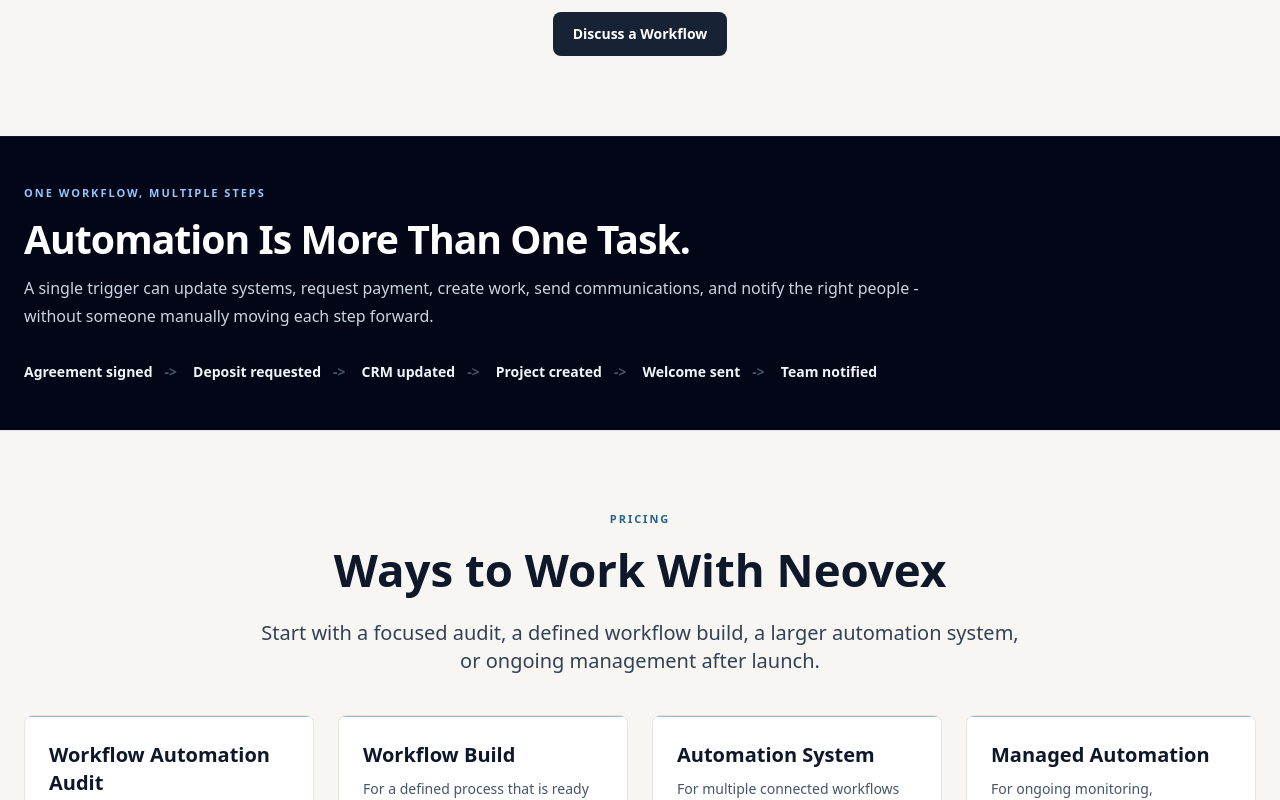
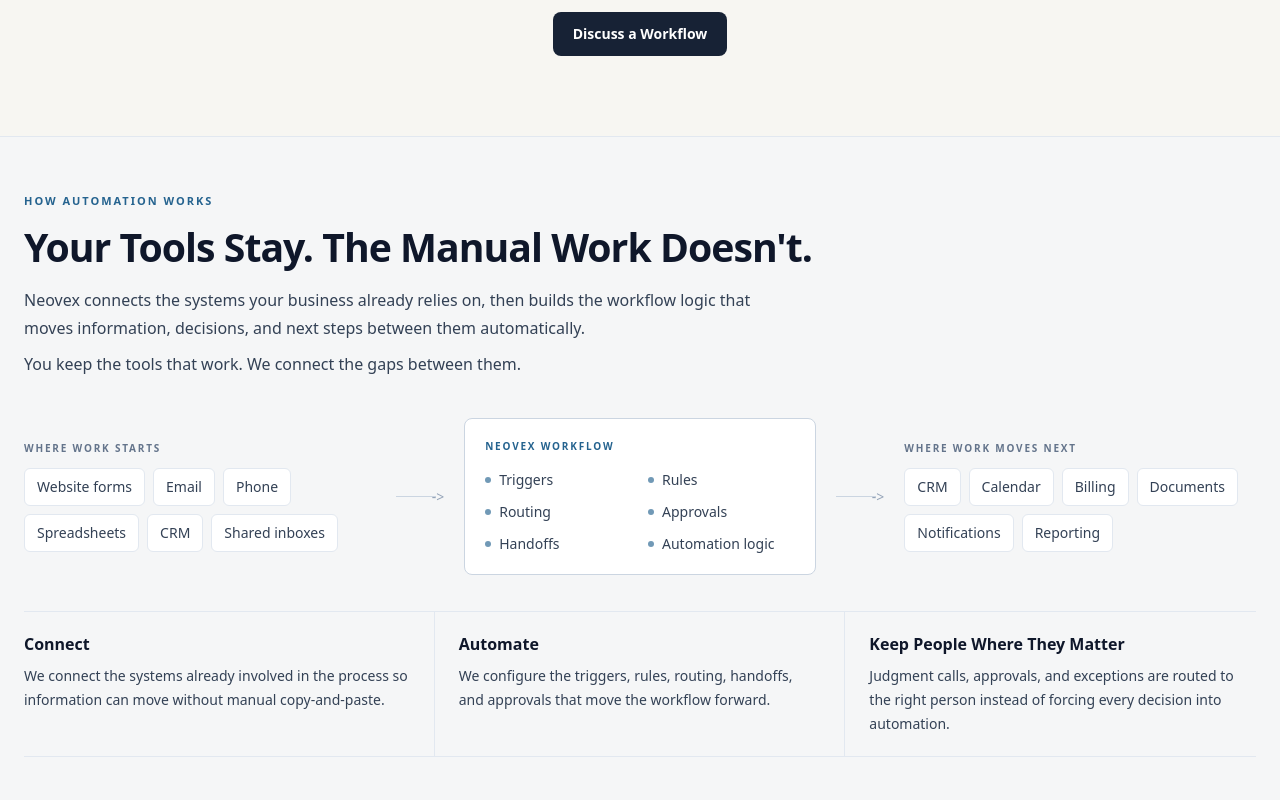
Before and after one commit to VVG-1/neovex-site, a React (Vite) app: page / in a window 1280 px wide. Shown: the part 7240-8040 px from the top of the page. Built offline with nearby package versions, Linux system fonts and the light colour scheme.

Commit message:
Replace workflow bridge with systems explanation

```diff
--- a/src/components/ExampleWorkflow.jsx
+++ b/src/components/ExampleWorkflow.jsx
@@ -1,43 +1,129 @@
 import React from "react";
 
-const steps = [
-  "Agreement signed",
-  "Deposit requested",
-  "CRM updated",
-  "Project created",
-  "Welcome sent",
-  "Team notified",
+const startSystems = ["Website forms", "Email", "Phone", "Spreadsheets", "CRM", "Shared inboxes"];
+
+const nextSystems = ["CRM", "Calendar", "Billing", "Documents", "Notifications", "Reporting"];
+
+const workflowLogic = ["Triggers", "Rules", "Routing", "Approvals", "Handoffs", "Automation logic"];
+
+const principles = [
+  {
+    title: "Connect",
+    desc: "We connect the systems already involved in the process so information can move without manual copy-and-paste.",
+  },
+  {
+    title: "Automate",
+    desc: "We configure the triggers, rules, routing, handoffs, and approvals that move the workflow forward.",
+  },
+  {
+    title: "Keep People Where They Matter",
+    desc: "Judgment calls, approvals, and exceptions are routed to the right person instead of forcing every decision into automation.",
+  },
 ];
 
 export default function ExampleWorkflow() {
   return (
-    <section className="bg-slate-950 text-white py-12 px-6 border-t border-slate-900">
+    <section className="bg-[#F5F6F7] py-14 px-6 border-t border-slate-200">
       <div className="max-w-7xl mx-auto">
         <div className="max-w-4xl">
-          <div className="text-[11px] font-semibold uppercase tracking-[0.18em] text-blue-300">
-            ONE WORKFLOW, MULTIPLE STEPS
+          <div className="text-[11px] font-semibold uppercase tracking-[0.18em] text-[#25638f]">
+            HOW AUTOMATION WORKS
           </div>
-          <h2 className="mt-4 text-3xl md:text-[2.45rem] md:leading-[1.14] font-bold tracking-tight">
-            Automation Is More Than One Task.
+          <h2 className="mt-4 text-3xl md:text-[2.45rem] md:leading-[1.14] font-bold tracking-tight text-slate-900">
+            Your Tools Stay. The Manual Work Doesn't.
           </h2>
-          <p className="mt-3 text-slate-300 leading-7">
-            A single trigger can update systems, request payment, create work, send communications, and notify the right people - without someone manually moving each step forward.
-          </p>
+          <div className="mt-4 max-w-3xl space-y-2 text-slate-700 leading-7">
+            <p>
+              Neovex connects the systems your business already relies on, then builds the workflow logic that moves information, decisions, and next steps between them automatically.
+            </p>
+            <p>You keep the tools that work. We connect the gaps between them.</p>
+          </div>
         </div>
 
-        <ol className="mt-8 flex flex-col gap-3 text-sm font-semibold text-slate-100 md:flex-row md:flex-wrap md:items-center md:gap-x-4 md:gap-y-3">
-          {steps.map((step, index) => (
-            <li key={step} className="flex items-center gap-3">
-              <span>{step}</span>
-              {index < steps.length - 1 ? (
-                <span className="text-slate-500 md:text-slate-600" aria-hidden="true">
-                  -&gt;
-                </span>
-              ) : null}
-            </li>
-          ))}
-        </ol>
+        <SystemsFlow />
+        <Principles />
       </div>
     </section>
   );
 }
+
+function SystemsFlow() {
+  return (
+    <div className="mt-10 grid gap-5 lg:grid-cols-[minmax(0,0.9fr)_auto_minmax(260px,0.9fr)_auto_minmax(0,0.9fr)] lg:items-center">
+      <SystemGroup label="WHERE WORK STARTS" items={startSystems} />
+      <MobileFlowArrow />
+      <FlowArrow className="hidden lg:flex" />
+      <WorkflowCore />
+      <MobileFlowArrow />
+      <FlowArrow className="hidden lg:flex" />
+      <SystemGroup label="WHERE WORK MOVES NEXT" items={nextSystems} />
+    </div>
+  );
+}
+
+function SystemGroup({ label, items }) {
+  return (
+    <div>
+      <div className="text-[10px] font-semibold uppercase tracking-[0.18em] text-slate-500">{label}</div>
+      <div className="mt-3 flex flex-wrap gap-2">
+        {items.map((item) => (
+          <span
+            key={item}
+            className="rounded-md border border-slate-200 bg-white px-3 py-2 text-sm font-medium text-slate-700"
+          >
+            {item}
+          </span>
+        ))}
+      </div>
+    </div>
+  );
+}
+
+function WorkflowCore() {
+  return (
+    <div className="relative rounded-lg border border-slate-300 bg-white px-5 py-5 shadow-none">
+      <div className="text-[10px] font-semibold uppercase tracking-[0.18em] text-[#25638f]">
+        NEOVEX WORKFLOW
+      </div>
+      <div className="mt-4 grid grid-cols-2 gap-x-4 gap-y-3">
+        {workflowLogic.map((item) => (
+          <div key={item} className="flex items-center gap-2 text-sm text-slate-700">
+            <span className="h-1.5 w-1.5 rounded-full bg-[#25638f]/65" />
+            <span>{item}</span>
+          </div>
+        ))}
+      </div>
+    </div>
+  );
+}
+
+function FlowArrow({ className = "" }) {
+  return (
+    <div className={`items-center justify-center text-slate-400 ${className}`} aria-hidden="true">
+      <span className="block h-px w-10 bg-slate-300" />
+      <span className="-ml-1 text-sm">-&gt;</span>
+    </div>
+  );
+}
+
+function MobileFlowArrow() {
+  return (
+    <div className="flex justify-start pl-2 text-sm text-slate-400 lg:hidden" aria-hidden="true">
+      |
+      <span className="ml-2">v</span>
+    </div>
+  );
+}
+
+function Principles() {
+  return (
+    <div className="mt-9 grid border-y border-slate-200 md:grid-cols-3">
+      {principles.map((principle) => (
+        <div key={principle.title} className="py-5 md:px-6 md:first:pl-0 md:last:pr-0 md:[&:not(:last-child)]:border-r md:[&:not(:last-child)]:border-slate-200">
+          <h3 className="text-base font-semibold text-slate-900">{principle.title}</h3>
+          <p className="mt-2 text-sm leading-6 text-slate-700">{principle.desc}</p>
+        </div>
+      ))}
+    </div>
+  );
+}
```
